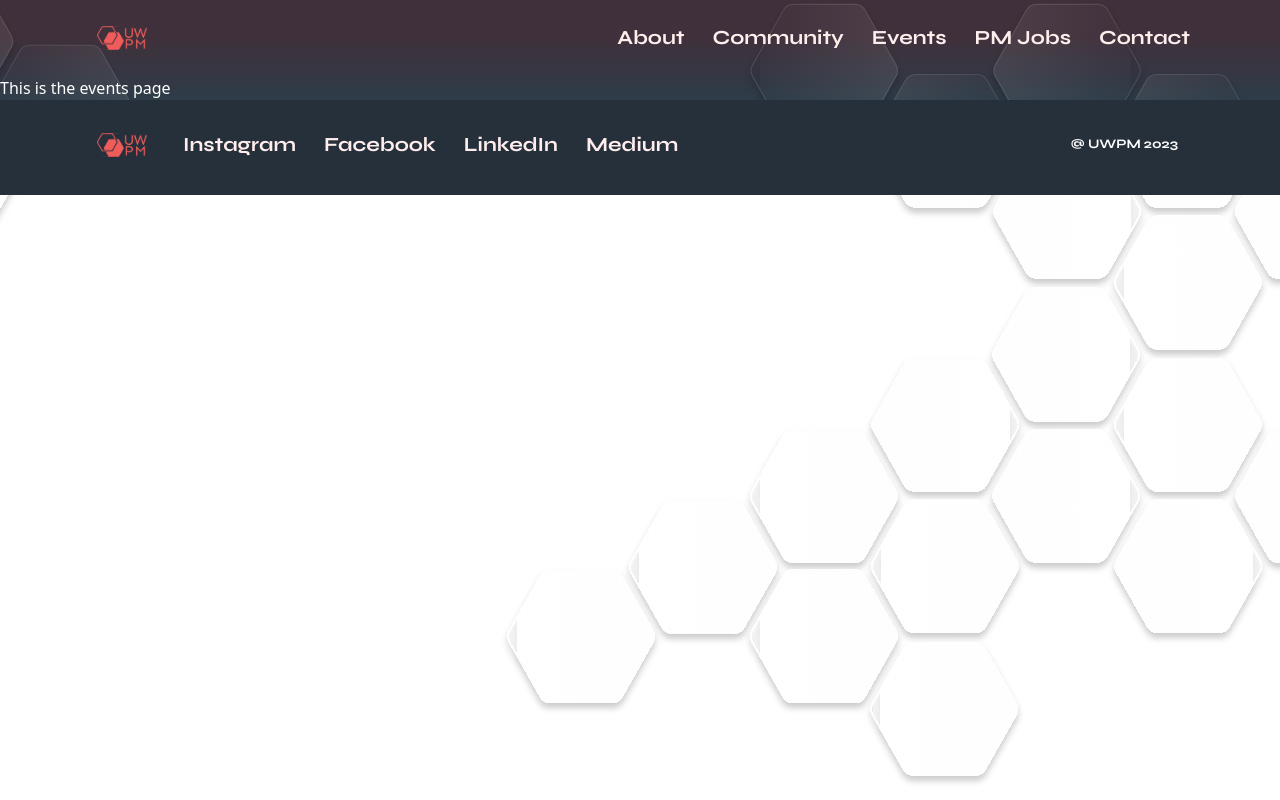
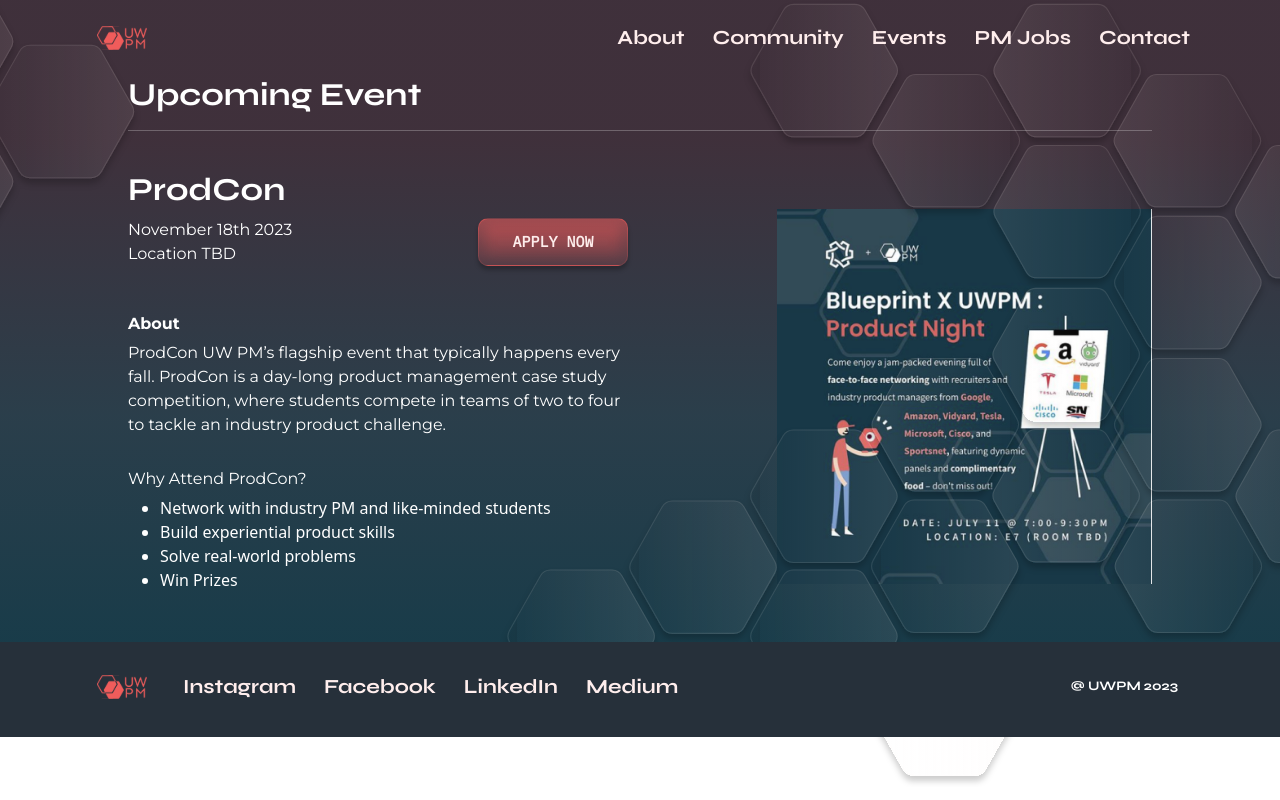
Before and after one commit to UWPM/website-v3.0, a React (Create React App) app: page /events in a window 1280 px wide. Shown: the top 800 px of the page. Built offline with nearby package versions, Linux system fonts and the light colour scheme.

Commit message:
Finished Result

```diff
--- /dev/null
+++ b/src/components/UpcomingEvents.js
@@ -0,0 +1,40 @@
+import React from 'react';
+import "../styles/Events.css";
+
+const UpcomingEventsCard = ({ title, date, location, cto, about, description, subtitle, point1, point2, point3, point4, imagePath}) => {
+  return (
+    <div className="container-full">
+      <div className="title-section">
+      <h2>{title}</h2>
+        <hr/>
+      </div>
+    <div className="main-section">
+      <div>
+        <div className="section">
+        <div className="inner-section">
+        <h2 className> ProdCon</h2>
+        <p>{date} <br/> {location}</p>
+        </div>
+        <button className = "red-button">{cto}</button>
+        </div>
+        <div className="inner-section">
+        <p className = "about">{about}</p>
+        <p className="description">{description}</p>
+        </div>
+        <div className="inner-section">
+        <p className = "sub-title" >{subtitle}</p>
+        <ul>
+            <li>{point1}</li>
+            <li>{point2}</li>
+            <li>{point3}</li>
+            <li>{point4}</li>
+        </ul>
+        </div>
+      </div>
+      <img className= "image" src={imagePath} alt="" />
+      </div>
+      </div>
+  );
+};
+
+export default UpcomingEventsCard;
--- a/src/pages/Events.js
+++ b/src/pages/Events.js
@@ -2,6 +2,9 @@ import React from "react";
 import desktopHexagons from "../images/background/desktop-hexagons.svg";
 import "../styles/Events.css";
 import "../App.css";
+import UpcomingEventsCard from "../components/UpcomingEvents.js";
+import context from "react-bootstrap/esm/AccordionContext";
+import placeholder from '../images/events/placeholder.png';
 
 export default function Events({ show }) {
   return (
@@ -9,7 +12,20 @@ export default function Events({ show }) {
       <div className="desktop-hex">
         <img src={desktopHexagons} alt="" />
       </div>
-      <div>This is the events page</div>
+        <UpcomingEventsCard
+          title="Upcoming Event"
+          date="November 18th 2023"
+          location="Location TBD"
+          cto="APPLY NOW"
+          about="About"
+          description="ProdCon UW PM’s flagship event that typically happens every fall. ProdCon is a day-long product management case study competition, where students compete in teams of two to four to tackle an industry product challenge."
+          subtitle="Why Attend ProdCon?"
+          point1="Network with industry PM and like-minded students"
+          point2="Build experiential product skills"
+          point3="Solve real-world problems"
+          point4="Win Prizes"
+          imagePath={placeholder}
+        />
     </>
   );
 }
--- a/src/styles/Events.css
+++ b/src/styles/Events.css
@@ -0,0 +1,116 @@
+
+.container-full{
+    margin-right: 20%;
+    margin-left: 20%;
+
+}
+.title-section{
+    margin-bottom: 40px;
+}
+
+.main-section{
+    display: flex;
+    justify-content: space-between;
+    align-items: center;
+    margin-bottom: 20px;
+}
+
+.image{
+    width: 375px;
+    height: 375px;
+}
+
+@media screen and (max-width: 1620px) {
+    .container-full{
+        margin-right: 10%;
+        margin-left: 10%;
+    }
+  }
+
+  @media screen and (max-width: 1200px) {
+    .container-full{
+        margin-right: 5%;
+        margin-left: 5%;
+    }
+  }
+
+  @media screen and (max-width: 991px) {
+    .main-section{
+        display: flex;
+        flex-direction: column;
+       align-items: center;
+    }
+
+    .container-full{
+        display: flex;
+        flex-direction: column;
+       align-items: center;
+    }
+
+    .title-section{
+        text-align: left;
+        min-width: 500px;
+    }
+
+    .image{
+        width: 500px;
+        height: 500px;
+    }
+  }
+
+
+
+
+.section{
+    display: flex;
+    justify-content: space-between;
+    align-items: center;
+}
+
+
+
+.description{
+    width: 500px;
+}
+
+.line{
+    width: 100%;
+}
+
+.inner-section{
+    margin-bottom: 30px;
+}
+
+.about{
+    font-weight: bold;
+    margin-bottom: 5px;
+}
+
+.sub-title{
+    margin-top: 30px;
+    margin-bottom: 5px;
+}
+
+.red-button {
+    box-sizing: border-box;
+    width: 150px;
+    height: 48px;
+    left: 134px;
+    top: 597px;
+    background: linear-gradient(180deg, rgba(240, 92, 91, 0.75) 0%, rgba(240, 92, 91, 0.2325) 100%);
+    border: 1px solid rgba(240, 92, 91, 0.1);
+    box-shadow: 0px 4px 4px rgba(0, 0, 0, 0.25), inset 0px 0px 12px 7px rgba(46, 56, 68, 0.25);
+    border-radius: 10px;
+    font-family: "IBM Plex Mono";
+    font-style: normal;
+    font-weight: 600;
+    font-size: 15px;
+    line-height: 20px;
+    color: #fdeceb;
+  }
+
+.red-button:active,
+.red-button:hover {
+    background: #9b3837 !important;
+    border-color: transparent !important;
+  }
```
Also changed, not shown: src/images/events/placeholder.png (added).
